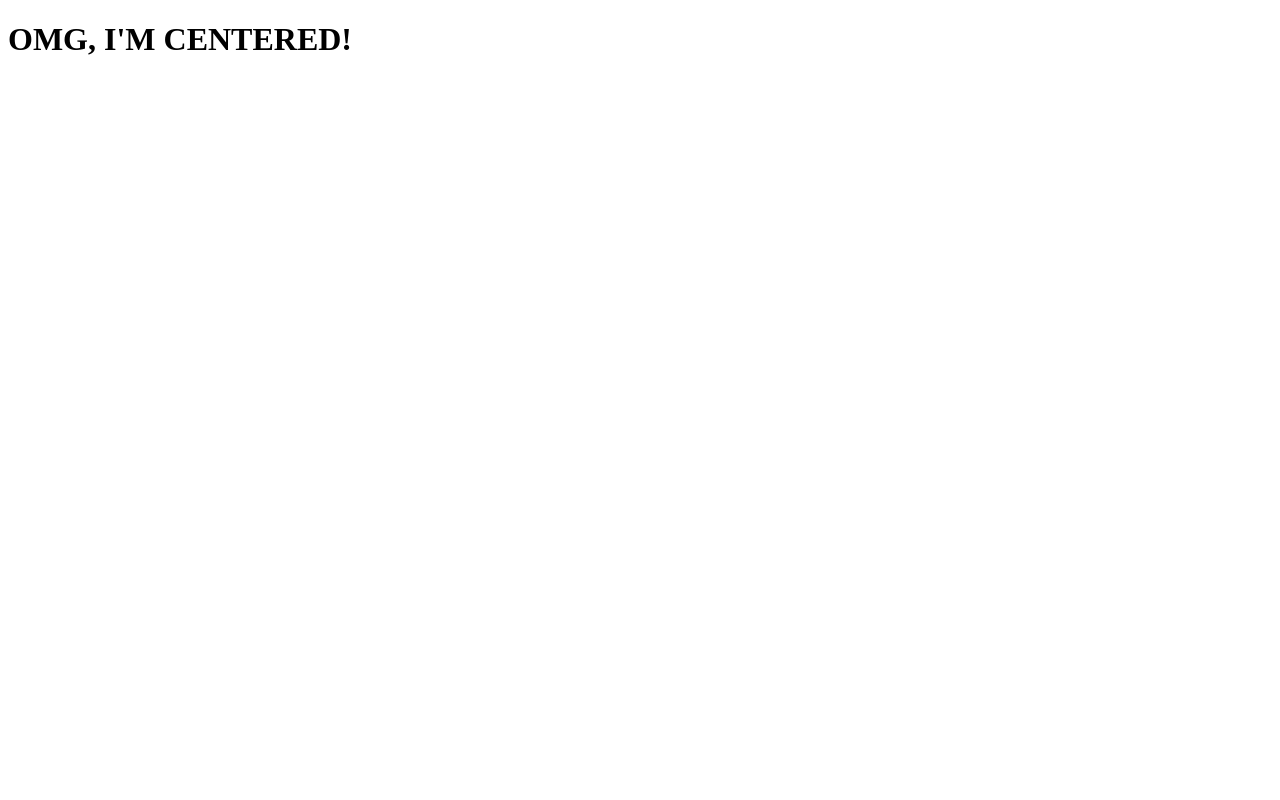
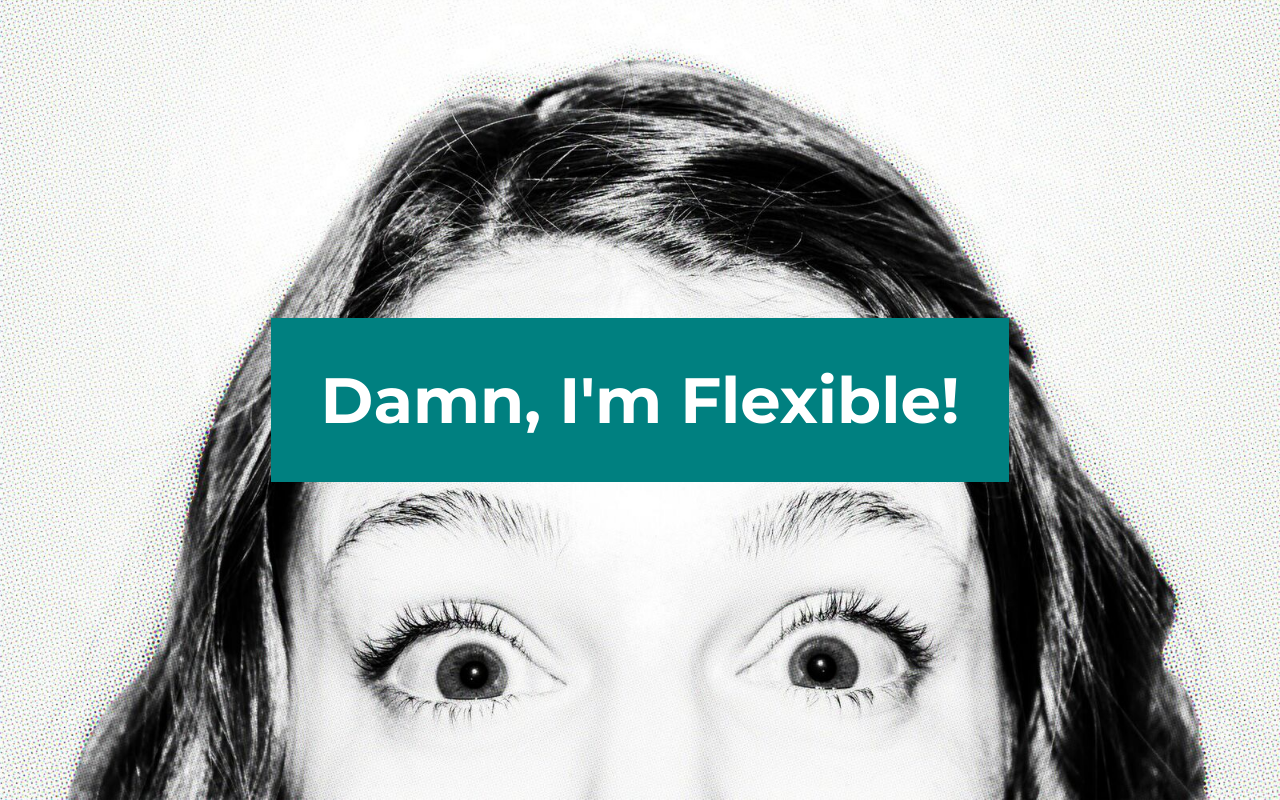
Before and after one commit to TerriesDesk/flexbox-starter-2, a plain HTML site: page skillcrush-center-flexbox-starter-2/index.html in a window 1280 px wide. Drawn offline with Linux system fonts and the light colour scheme.

Commit message:
Completed assignment

```diff
--- a/skillcrush-center-flexbox-starter-2/css/style.css
+++ b/skillcrush-center-flexbox-starter-2/css/style.css
@@ -0,0 +1,45 @@
+html, body {
+  height: 100%;
+  margin: 0;
+  font-size: 16px;
+}
+
+body {
+  display: flex;
+  justify-content: center;
+  align-items: center;
+  background: url('../img/wow.png') bottom center no-repeat;
+  background-size: cover;
+  font-size: 1em;
+}
+
+.centered {
+  padding: 0 3.125em;
+  font-family: 'Montserrat', sans-serif;
+  background: #f16059;
+}
+
+h1 {
+  font-size: 2em;
+  color: #fff;
+  text-align: center;
+}
+
+@media screen and (min-width:786px) {
+    .centered {
+      background: pink;
+    }
+    h1 {
+      font-size: 3em;
+    }
+  }
+
+  @media screen and (min-width: 1200px) {
+    .centered {
+      background: teal;
+    }
+    h1 {
+      font-size: 4em;
+    }
+
+  }
--- a/skillcrush-center-flexbox-starter-2/index.html
+++ b/skillcrush-center-flexbox-starter-2/index.html
@@ -5,12 +5,13 @@
   <meta charset="UTF-8">
   <title>Skillcrush Flexbox Example</title>
   <meta name="viewport" content="width=device-width, initial-scale=1.0">
+  <link href="https://fonts.googleapis.com/css?family=Montserrat:400,700&display=swap" rel="stylesheet">
   <link rel="stylesheet" href="css/style.css">
 </head>
 
 <body>
   <div class="centered">
-      <h1>OMG, I'M CENTERED!</h1>
+      <h1>Damn, I'm Flexible!</h1>
   </div>
 
 
```
